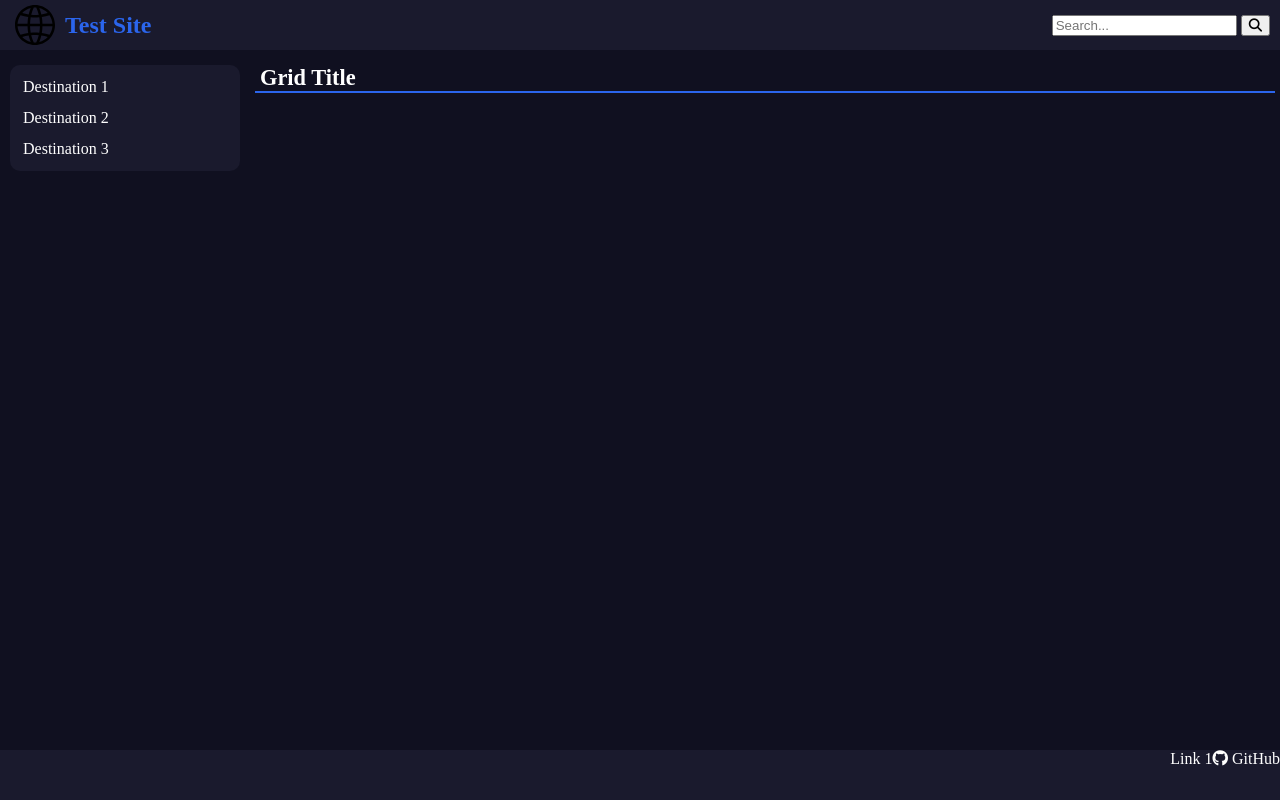
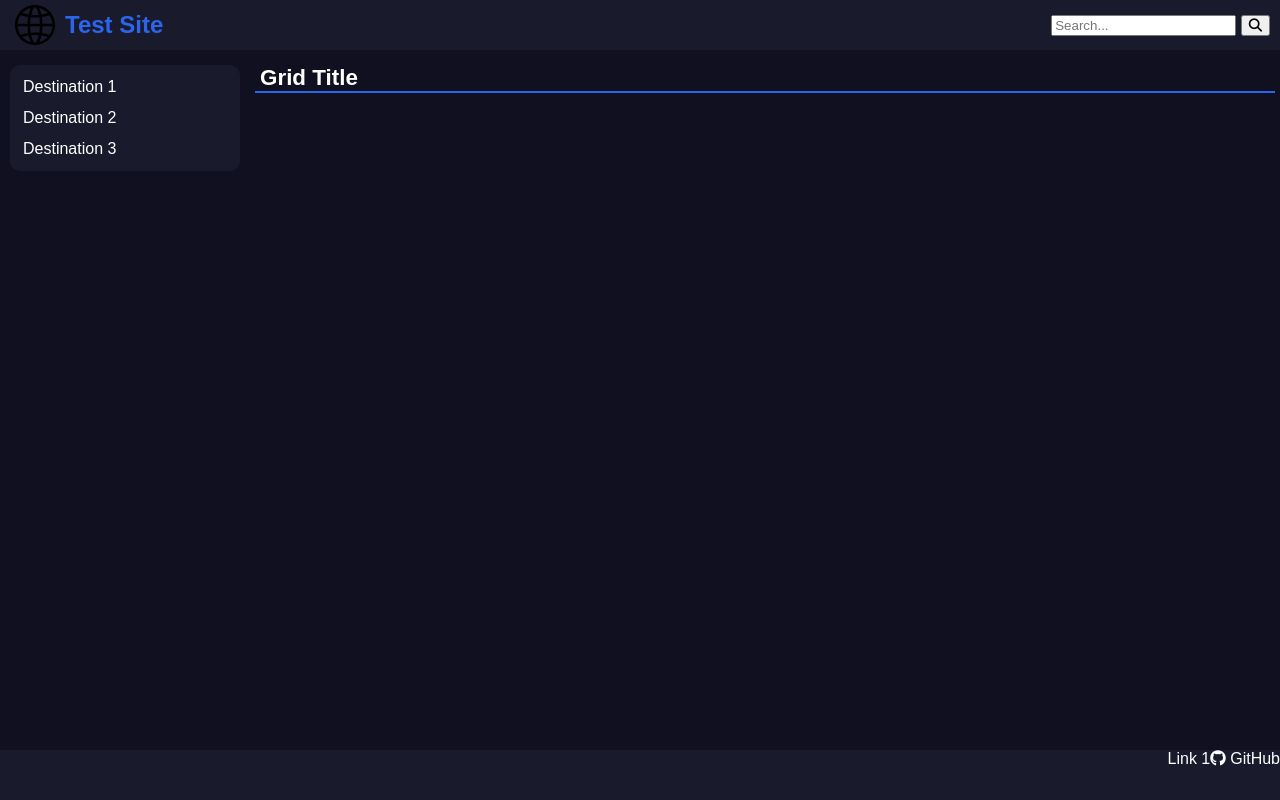
Before and after one commit to cm-360/VisiVerse, a Python web app: template visiverse/templates/pages/home.html in a window 1280 px wide. Run offline with Jinja, Linux system fonts and the light colour scheme; the template is opened without the code that fills it, so the values that code supplies are empty.

Commit message:
fix custom css

```diff
--- a/visiverse/static/css/custom.css
+++ b/visiverse/static/css/custom.css
@@ -31,6 +31,7 @@
 	position: relative;
 	color: var(--color-text-foreground);
 	background-color: var(--color-bg);
+	font-family: Arial, Helvetica, sans-serif;
 }
 main {
 	max-width: var(--page-content-size);
@@ -59,6 +60,8 @@
 	margin: 10px 5px;
 	padding: 0 5px;
 	border-bottom: solid 2px var(--color-accent);
+}
+.section-title {
 	font-size: 1.4em;
 	font-weight: bold;
 }
```
